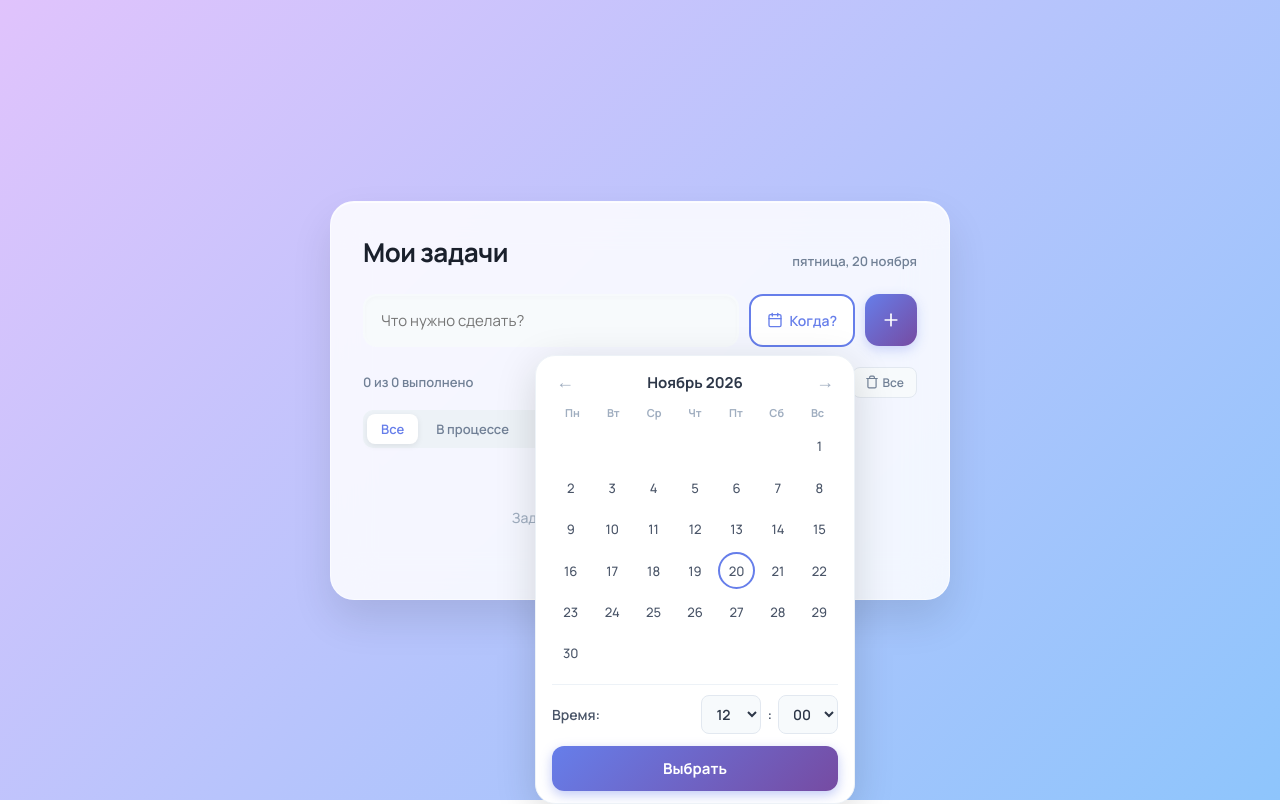
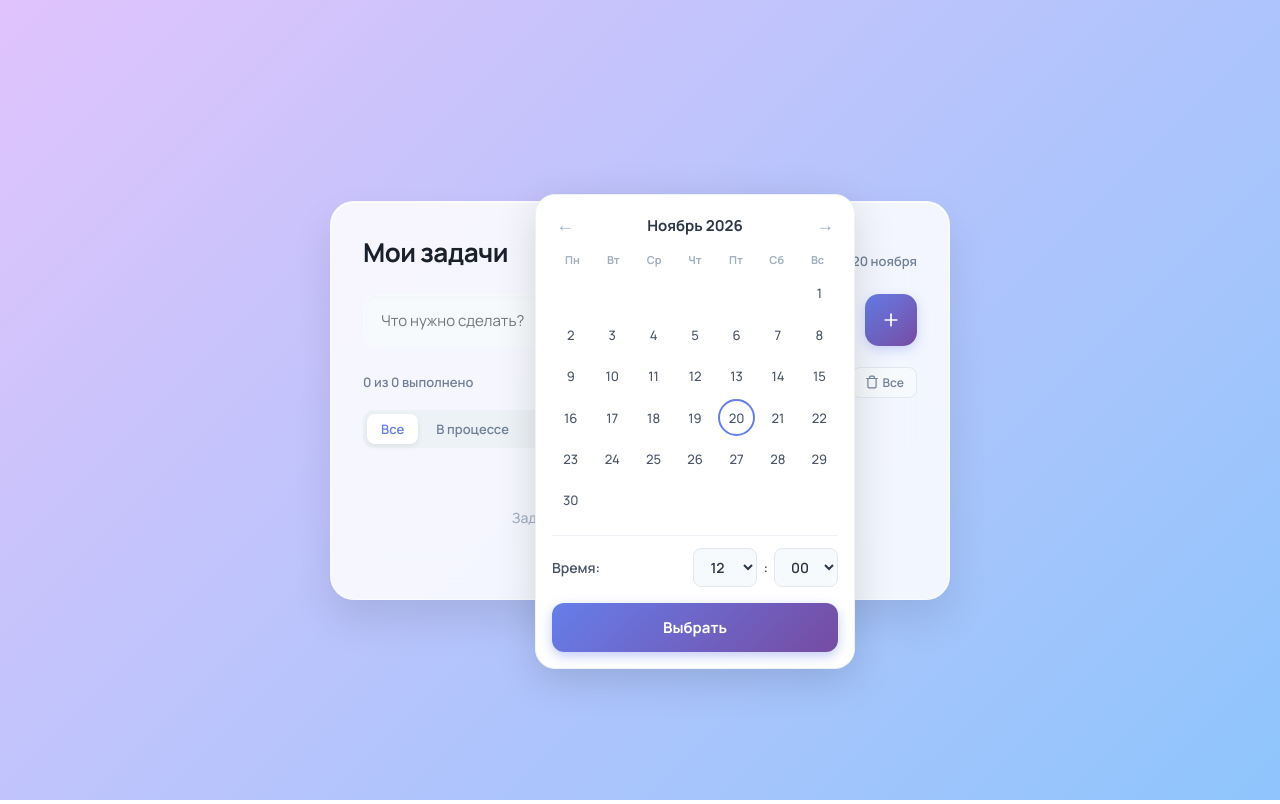
Before and after one commit to romankitaev526-prog/todo-list, a plain HTML site: page index.html in a window 1280 px wide. Both pictures are taken after a click on the button "Когда?". Drawn offline with Linux system fonts and the light colour scheme.

Commit message:
fix: move calendar up to fit screen

```diff
--- a/style.css
+++ b/style.css
@@ -68,7 +68,6 @@ h1 { font-size: 26px; font-weight: 700; letter-spacing: -0.5px; color: #1a202c;
   box-shadow: 0 0 0 4px rgba(102, 126, 234, 0.15);
 }
 
-/* Блок даты */
 .date-picker-wrapper { position: relative; }
 
 .date-btn {
@@ -92,37 +91,39 @@ h1 { font-size: 26px; font-weight: 700; letter-spacing: -0.5px; color: #1a202c;
 .date-btn.active { background: #fff; border-color: #667eea; color: #667eea; }
 .date-btn svg { stroke: currentColor; }
 
-/* Календарь */
+/*
+  ГЛАВНОЕ ИСПРАВЛЕНИЕ:
+  Календарь открывается ВВЕРХ (top: -100px),
+  чтобы поместиться на экране и не обрезать кнопку "Выбрать".
+*/
 .custom-calendar {
   position: absolute;
-  top: calc(100% + 8px);
+  top: -100px; /* Сдвигаем вверх */
   right: 0;
   width: 320px;
   background: #fff;
   border-radius: 20px;
-  padding: 12px 16px; /* Уменьшили отступы */
+  padding: 16px;
   box-shadow: 0 10px 40px rgba(0,0,0,0.15);
   border: 1px solid #edf2f7;
   z-index: 1000;
   animation: fadeIn 0.2s ease-out;
-
-  /* ГЛАВНОЕ ИСПРАВЛЕНИЕ: чтобы календарь не вылезал за экран */
-  max-height: calc(100vh - 120px);
+  max-height: calc(100vh - 40px);
   overflow-y: auto;
 }
 
-/* Скроллбар для календаря */
+/* Стили для красивого скроллбара внутри календаря, если он не влезает */
 .custom-calendar::-webkit-scrollbar { width: 6px; }
 .custom-calendar::-webkit-scrollbar-thumb { background: #cbd5e0; border-radius: 10px; }
 
 .custom-calendar.hidden { display: none !important; }
 
-.cal-header { display: flex; justify-content: space-between; align-items: center; margin-bottom: 8px; font-weight: 700; font-size: 15px; color: #2d3748; }
+.cal-header { display: flex; justify-content: space-between; align-items: center; margin-bottom: 12px; font-weight: 700; font-size: 15px; color: #2d3748; }
 .cal-nav { background: none; border: none; font-size: 18px; cursor: pointer; color: #a0aec0; padding: 4px; transition: color 0.2s; }
 .cal-nav:hover { color: #667eea; }
 
 .cal-weekdays { display: grid; grid-template-columns: repeat(7, 1fr); text-align: center; font-size: 11px; font-weight: 700; color: #a0aec0; margin-bottom: 8px; }
-.cal-days { display: grid; grid-template-columns: repeat(7, 1fr); gap: 4px; margin-bottom: 12px; }
+.cal-days { display: grid; grid-template-columns: repeat(7, 1fr); gap: 4px; margin-bottom: 16px; }
 
 .cal-day {
   aspect-ratio: 1;
@@ -144,12 +145,11 @@ h1 { font-size: 26px; font-weight: 700; letter-spacing: -0.5px; color: #1a202c;
 .cal-day.selected { background: #667eea; color: #fff; font-weight: 700; }
 .cal-day.today { border: 2px solid #667eea; }
 
-/* Время */
-.cal-time { display: flex; align-items: center; justify-content: space-between; padding-top: 10px; border-top: 1px solid #edf2f7; margin-bottom: 12px; font-size: 14px; font-weight: 600; color: #4a5568; }
+.cal-time { display: flex; align-items: center; justify-content: space-between; padding-top: 12px; border-top: 1px solid #edf2f7; margin-bottom: 12px; font-size: 14px; font-weight: 600; color: #4a5568; }
 
 .time-selects { display: flex; align-items: center; gap: 6px; }
 .time-select {
-  padding: 8px 10px;
+  padding: 8px 12px;
   border: 1px solid #e2e8f0;
   border-radius: 8px;
   background: #f7fafc;
@@ -163,11 +163,11 @@ h1 { font-size: 26px; font-weight: 700; letter-spacing: -0.5px; color: #1a202c;
 }
 .time-select:focus { border-color: #667eea; box-shadow: 0 0 0 2px rgba(102, 126, 234, 0.2); }
 
-.cal-actions { display: flex; margin-top: 12px; }
+.cal-actions { display: flex; margin-top: 16px; }
 
 .cal-apply {
   width: 100%;
-  padding: 12px;
+  padding: 14px;
   border: none;
   background: linear-gradient(135deg, #667eea 0%, #764ba2 100%);
   color: #fff;
@@ -183,7 +183,6 @@ h1 { font-size: 26px; font-weight: 700; letter-spacing: -0.5px; color: #1a202c;
 .cal-apply:hover { transform: translateY(-2px); box-shadow: 0 6px 16px rgba(102, 126, 234, 0.5); }
 .cal-apply:active { transform: translateY(0); }
 
-/* Кнопка "Добавить" */
 .submit-btn {
   display: flex;
   align-items: center;
@@ -200,7 +199,6 @@ h1 { font-size: 26px; font-weight: 700; letter-spacing: -0.5px; color: #1a202c;
 }
 .submit-btn:hover { transform: translateY(-2px); box-shadow: 0 6px 16px rgba(102, 126, 234, 0.4); }
 
-/* Задачи и фильтры */
 .controls { display: flex; justify-content: space-between; align-items: center; margin-bottom: 20px; flex-wrap: wrap; gap: 12px; }
 .counter { font-size: 13px; color: #718096; font-weight: 600; }
 
@@ -241,7 +239,6 @@ h1 { font-size: 26px; font-weight: 700; letter-spacing: -0.5px; color: #1a202c;
 .empty { display: flex; flex-direction: column; align-items: center; justify-content: center; gap: 12px; padding: 40px 0; color: #a0aec0; font-size: 14px; font-weight: 500; }
 .empty.hidden { display: none; }
 
-/* Уведомления */
 .toast-container { position: fixed; bottom: 20px; right: 20px; display: flex; flex-direction: column; gap: 10px; z-index: 2000; }
 .toast { background: #1a202c; color: #fff; padding: 16px 20px; border-radius: 12px; font-size: 14px; font-weight: 500; box-shadow: 0 8px 24px rgba(0,0,0,0.2); display: flex; align-items: center; justify-content: space-between; gap: 16px; animation: slideInRight 0.3s cubic-bezier(0.16, 1, 0.3, 1); border-left: 4px solid #e53e3e; }
 .toast.removing { animation: slideOutRight 0.3s ease-in forwards; }
```
